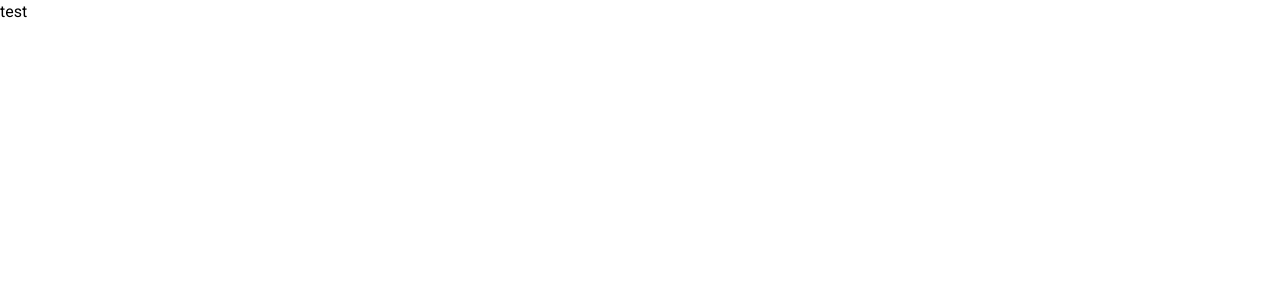
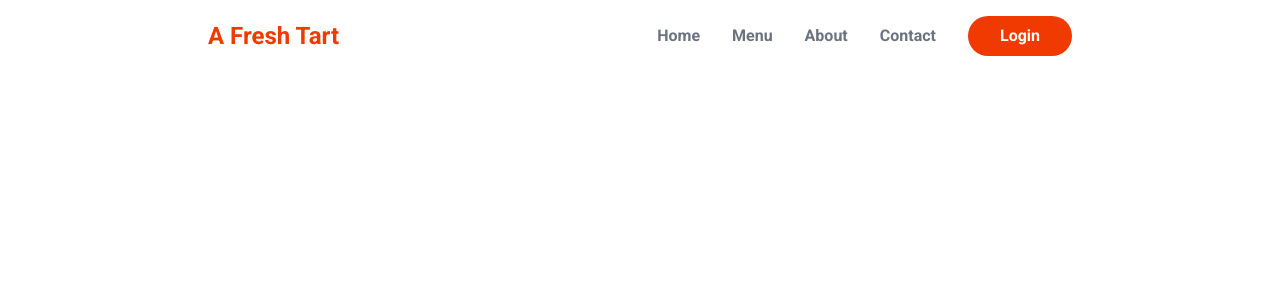
Before and after one commit to jawadshahid07/A-Fresh-Tart, a Next.js app: page / in a window 1280 px wide. Shown: the top 300 px of the page. Built offline with nearby package versions, Linux system fonts and the light colour scheme.

Commit message:
added main header with nav bar and simple styling

```diff
--- /dev/null
+++ b/src/app/components/layout/Header.js
@@ -0,0 +1,20 @@
+import Link from "next/link";
+
+export default function Header() {
+    return (
+        <header className="flex items-center justify-between">
+            <Link className="text-primary font-semibold text-2xl" href ="">
+                A Fresh Tart
+            </Link>
+            <nav className="flex items-center gap-8 text-gray-500 font-semibold">
+                <Link href={''}>Home</Link>
+                <Link href={''}>Menu</Link>
+                <Link href={''}>About</Link>
+                <Link href={''}>Contact</Link>
+                <Link href={''} className ="bg-primary rounded-full text-white px-8 py-2">
+                    Login
+                </Link>
+            </nav>
+        </header>
+    );
+}
--- a/src/app/layout.js
+++ b/src/app/layout.js
@@ -12,8 +12,9 @@
   return (
     <html lang="en">
       <body className={roboto.className}>
-
+      <main className="max-w-4xl mx-auto p-4">
         {children}
+        </main>
         </body>
     </html>
   );
--- a/src/app/page.js
+++ b/src/app/page.js
@@ -1,7 +1,9 @@
-import Image from "next/image";
+import Header from "./components/layout/Header";
 
 export default function Home() {
   return (
-    <div>test</div>
+    <>
+      <Header />
+    </>
   )
 }
--- a/tailwind.config.js
+++ b/tailwind.config.js
@@ -7,10 +7,8 @@
   ],
   theme: {
     extend: {
-      backgroundImage: {
-        "gradient-radial": "radial-gradient(var(--tw-gradient-stops))",
-        "gradient-conic":
-          "conic-gradient(from 180deg at 50% 50%, var(--tw-gradient-stops))",
+      colors: {
+        primary: '#f13a01',
       },
     },
   },
```
